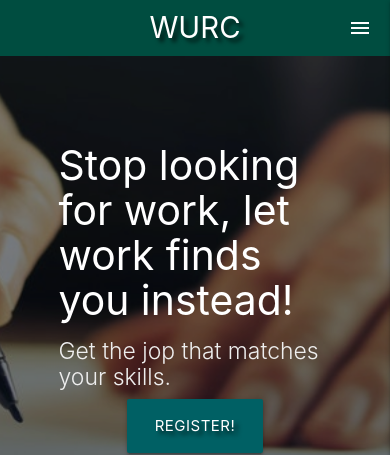
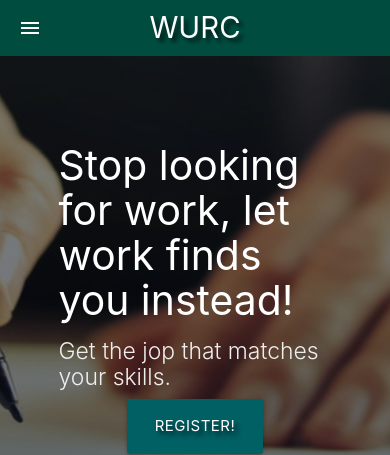
Before and after one commit to AwsSG/wurc, a Flask app: page / in a window 390 px wide. Shown: the top 455 px of the page. Run offline with Flask 2, Linux system fonts and the light colour scheme; data that the repository does not hold is empty; some libraries are stand-ins or nearby versions.

Commit message:
changed mobile nav alignment to left

```diff
--- a/static/js/script.js
+++ b/static/js/script.js
@@ -1,5 +1,5 @@
 $(document).ready(function () {
-    $('.sidenav').sidenav({ edge: "right" });
+    $('.sidenav').sidenav({ edge: "left" });
     $('.chips-placeholder').chips({
         placeholder: 'Enter your top skills (press enter after each skill)',
         secondaryPlaceholder: '+Tag',
--- a/templates/base.html
+++ b/templates/base.html
@@ -17,7 +17,7 @@
         <nav class="nav-extended teal darken-4">
             <div class="nav-wrapper">
                 <a href="{{ url_for('getwurc') }}" class="brand-logo txt-shadow">WURC</a>
-                <a href="#" data-target="mobile-demo" class="sidenav-trigger right"><i
+                <a href="#" data-target="mobile-demo" class="sidenav-trigger left"><i
                         class="material-icons">menu</i></a>
                 <ul class="right hide-on-med-and-down">
                     {% if session.user %}
```
